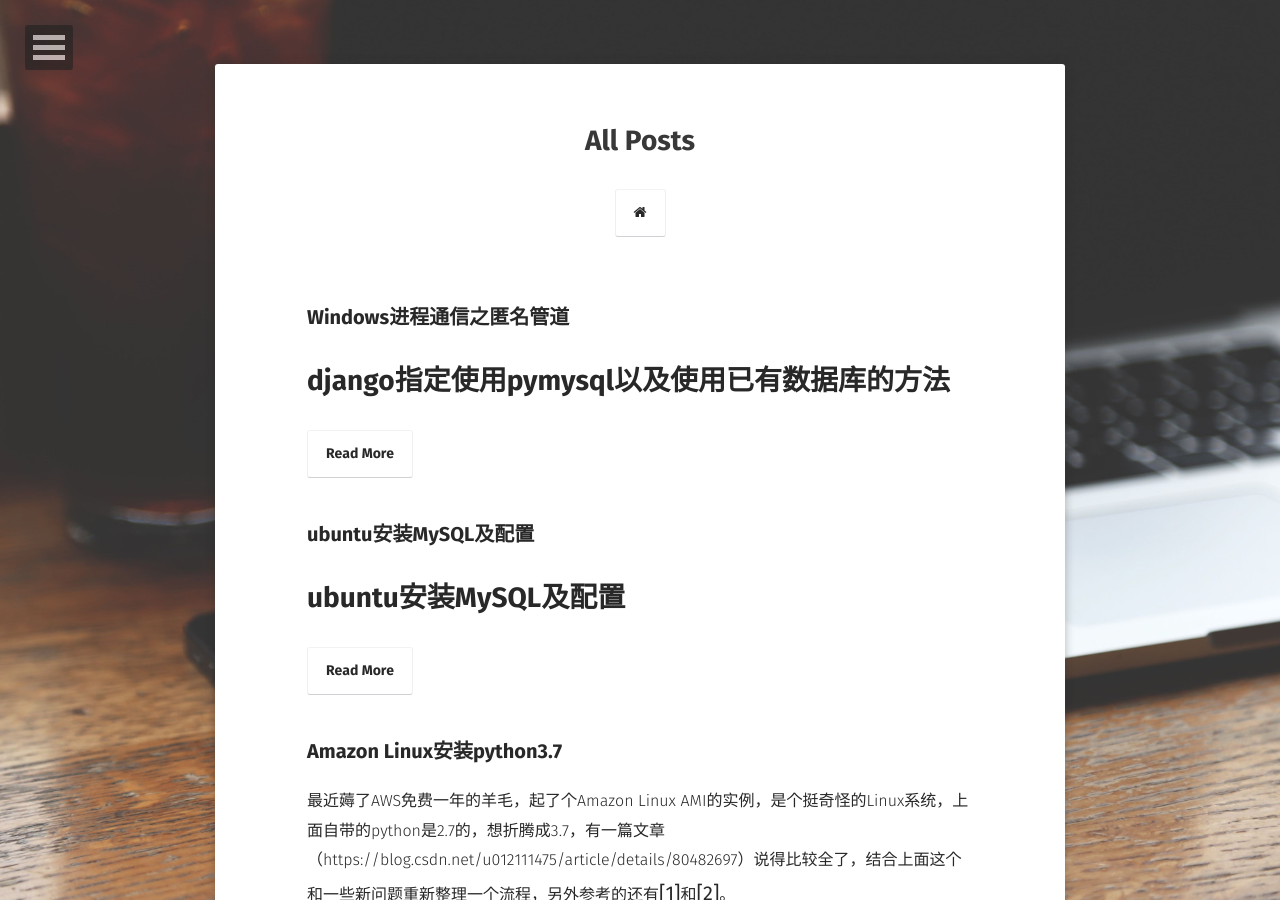
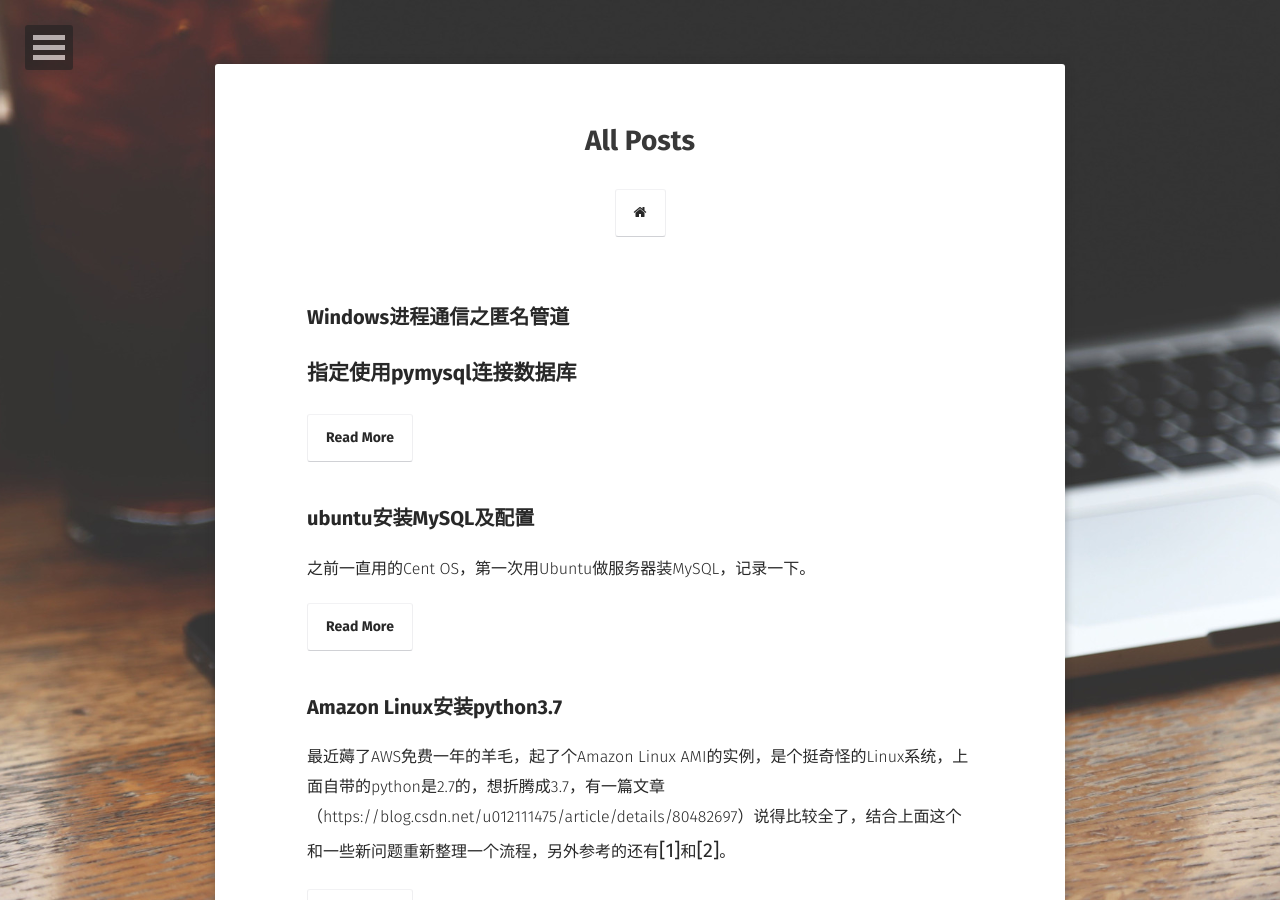
Before and after one commit to dancingline/dancingline.github.io, a Jekyll site: the page built from posts/index.md, in a window 1280 px wide and 900 px high. Built offline with Jekyll 4.4.1, drawn with Linux system fonts in a browser that asks for light colours; some web fonts are replaced.

Commit message:
更新了一篇文章

```diff
--- a/_posts/2019-11-23-ubuntu安装MySQL及配置.md
+++ b/_posts/2019-11-23-ubuntu安装MySQL及配置.md
@@ -7,10 +7,6 @@ tags: [Linux, mysql]
 feature:
 comments: false
 ---
-
-
-
-# ubuntu安装MySQL及配置
 
 之前一直用的Cent OS，第一次用Ubuntu做服务器装MySQL，记录一下。
 
--- a/_posts/2020-03-23-django指定使用pymysql以及使用已有数据库的方法.md
+++ b/_posts/2020-03-23-django指定使用pymysql以及使用已有数据库的方法.md
@@ -7,10 +7,6 @@ tags: [django, mysql, python]
 feature:
 comments: false
 ---
-
-
-
-# django指定使用pymysql以及使用已有数据库的方法
 
 ## 指定使用pymysql连接数据库
 
```
